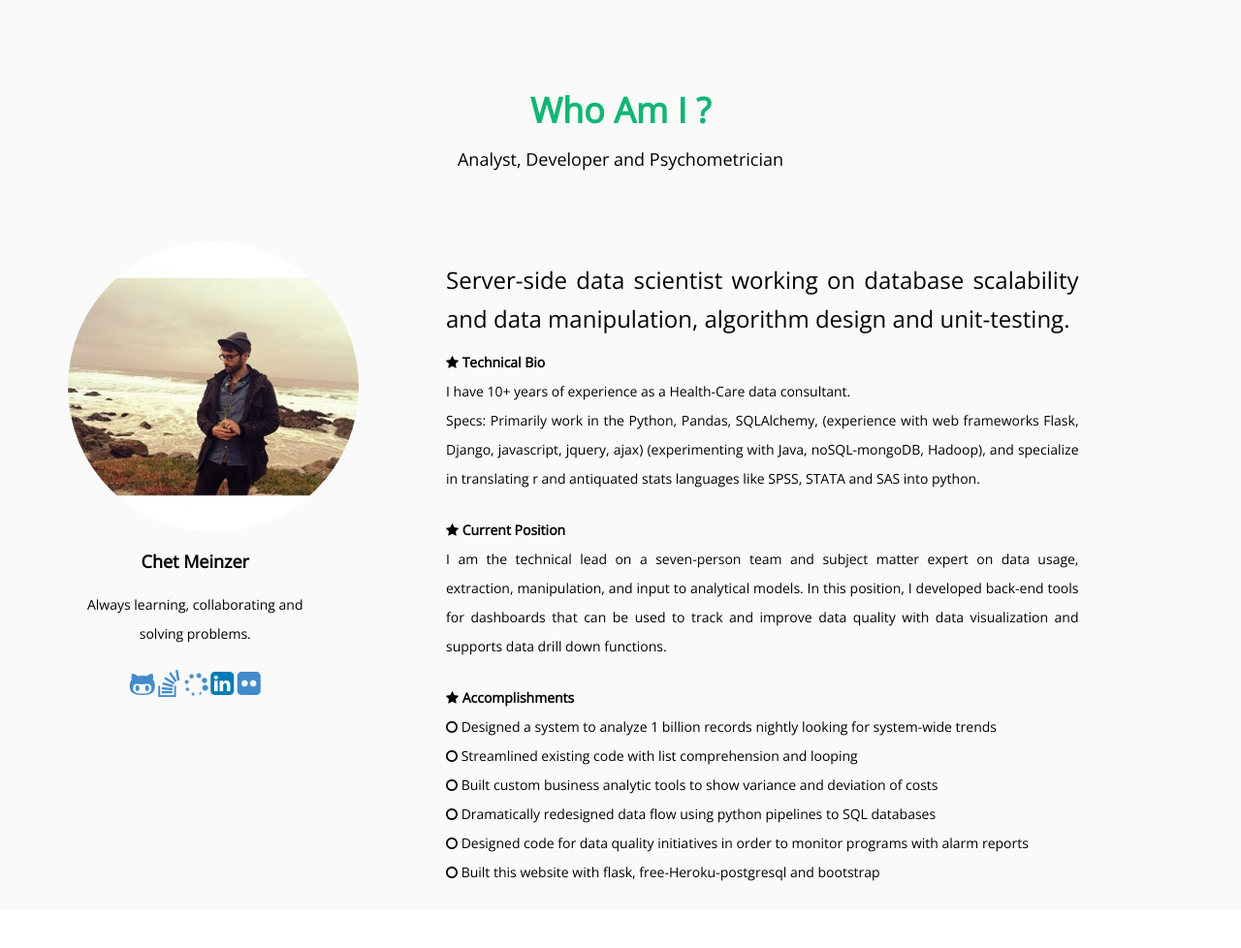
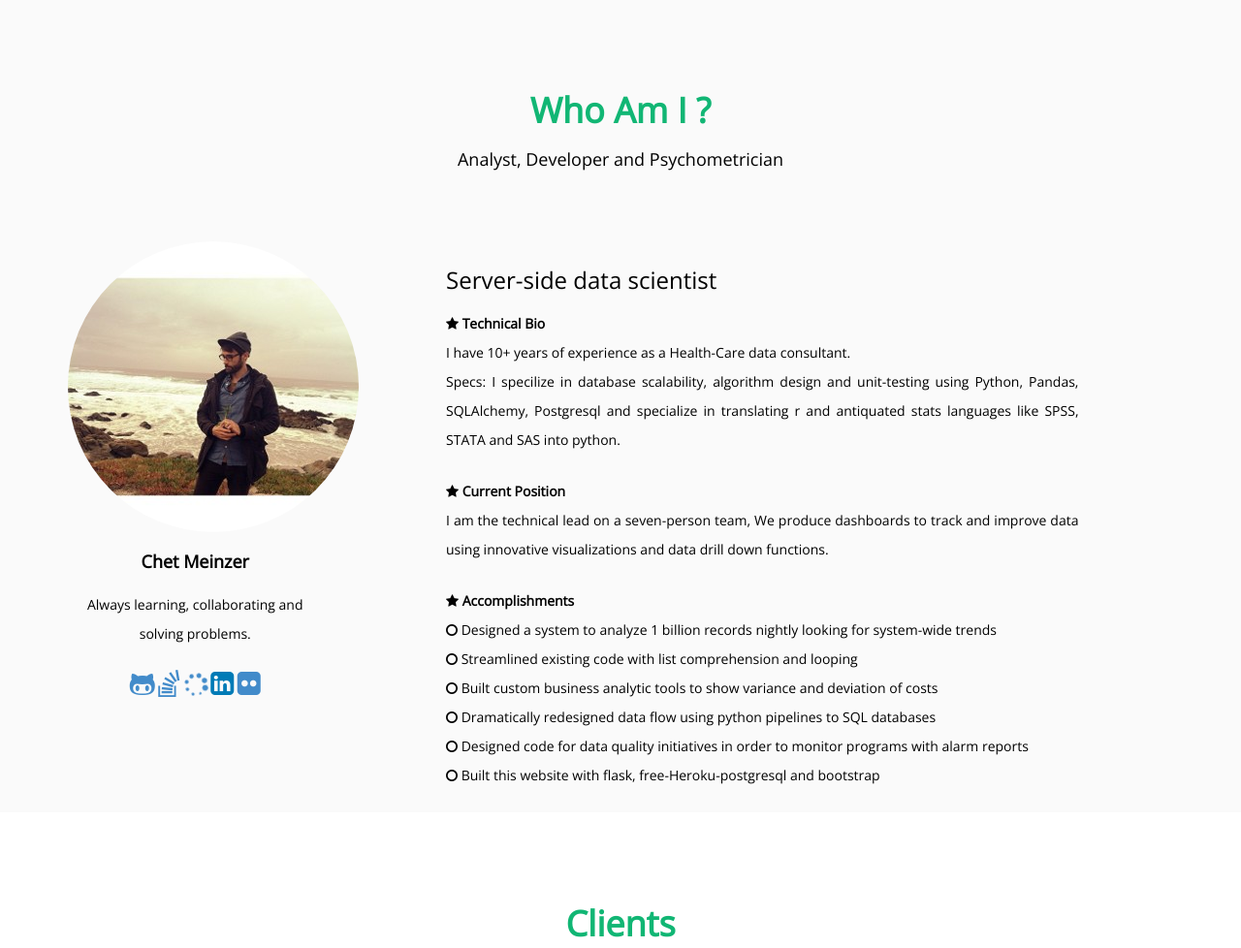
Before and after one commit to chetstar/newchetweb, a Flask app: page / in a window 1280 px wide; the page is wider, and only the part inside the window is pictured. Shown: the part 753-1731 px from the top of that part at 97% size. Run offline with Flask 2, Linux system fonts and the light colour scheme; some libraries are stand-ins or nearby versions.

Commit message:
make it better

```diff
--- a/app/templates/index.html
+++ b/app/templates/index.html
@@ -116,20 +116,17 @@
                 </div>
 
                 <div class="col-md-7 col-sm-7 col-md-offset-1  text-justify" data-scrollreveal="enter right and move 100px, wait 0.4s">
-                    <h3> Server-side data scientist working on database scalability
-                        and data manipulation, algorithm design and unit-testing.  </h3>
+                    <h3> Server-side data scientist  </h3>
                     <p>
                    <i class="fa fa-star"></i>  <b>Technical Bio </b><br>
                          I have 10+ years of experience as a Health-Care data consultant.<br>
-                         Specs: Primarily work in the Python, Pandas, SQLAlchemy, (experience with web frameworks Flask, Django,
-                         javascript, jquery, ajax) (experimenting with Java, noSQL-mongoDB, Hadoop), and
+                         Specs: I specilize in database scalability, algorithm design and unit-testing using Python, Pandas, SQLAlchemy, Postgresql and
                          specialize in translating r and antiquated stats languages like SPSS, STATA and SAS into python.
                     </p>
                     <p>
                         <i class="fa fa-star"></i>  <b>Current Position </b> <br>
-                        I am the technical lead on a seven-person team and subject matter expert on data usage,
-                         extraction, manipulation, and input to analytical models.  In this position, I developed back-end tools for dashboards that can be used to track and improve data
-quality with data visualization and supports data drill down functions.
+                        I am the technical lead on a seven-person team,
+                         We produce dashboards to track and improve data using innovative visualizations and data drill down functions.
 <br><p>
                         <i class="fa fa-star"></i> <b>Accomplishments</b><br>
 <i class="fa fa-circle-o fa-1g"></i> Designed a system to analyze 1 billion records nightly looking for system-wide trends<br>
```
